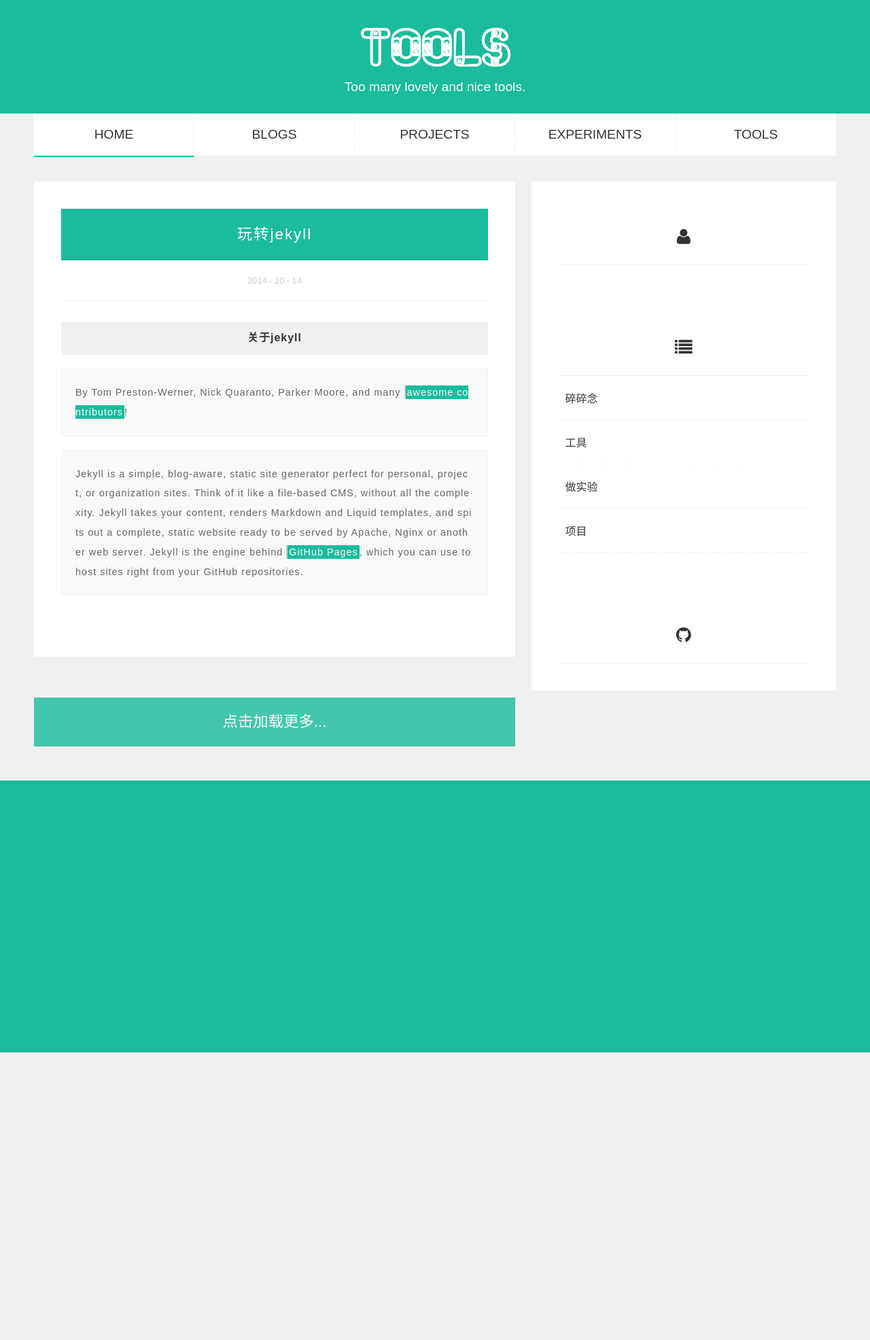
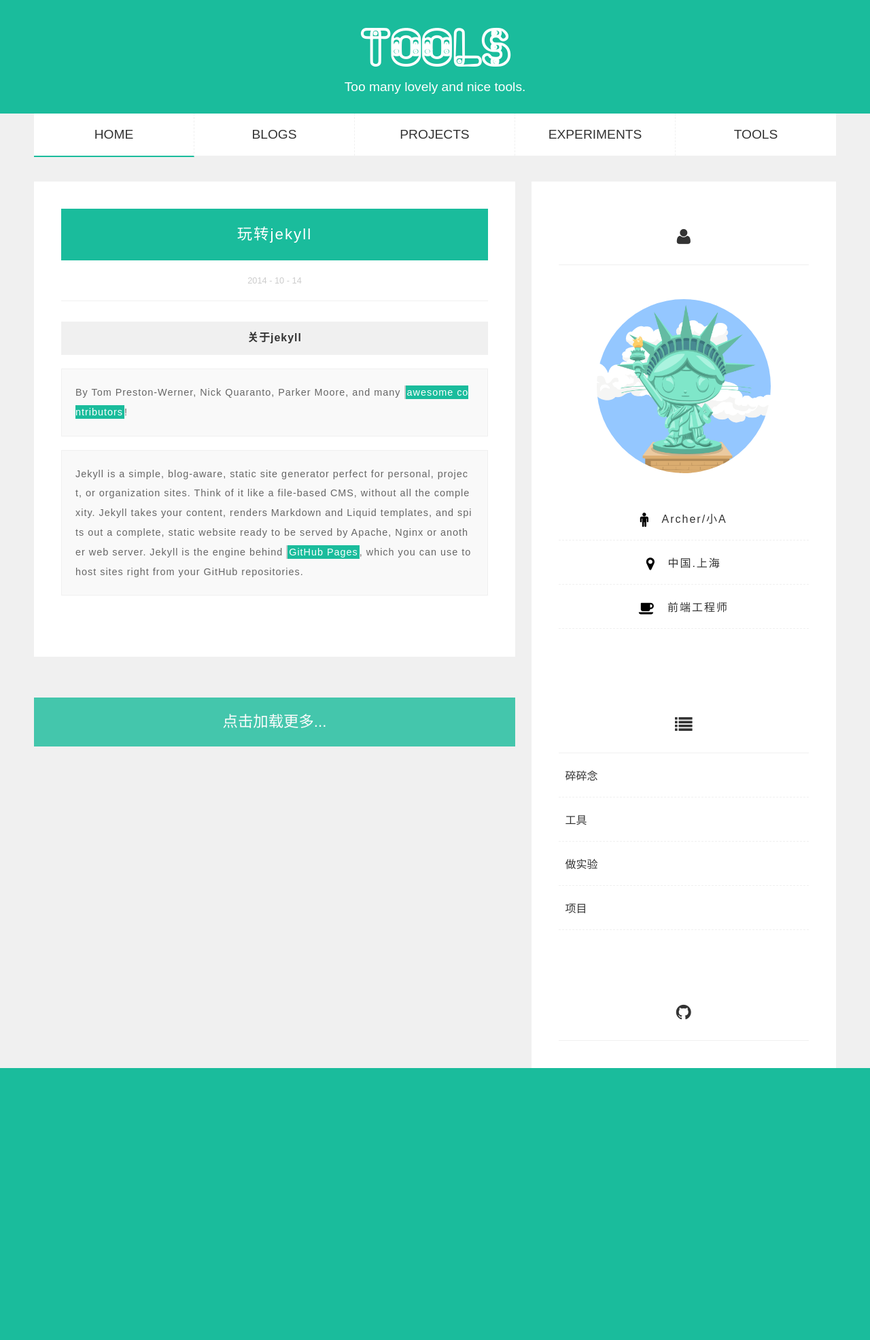
Before and after one commit to qddegtya/qddegtya.github.io, a Jekyll site: the page built from tools.html, in a window 1280 px wide. Shown: the whole page at 68% size. Built offline with Jekyll 4.4.1, drawn with Linux system fonts in a browser that asks for light colours; nearby versions of some CDN libraries; before the commit the page ends 1548 px from its top, so only the background shows below that.

Commit message:
更新侧栏头像
更新侧栏头像

```diff
--- a/_includes/index_sidebar.html
+++ b/_includes/index_sidebar.html
@@ -1,7 +1,14 @@
 <div class="blogsidebar index__sidebar">
     <div class="sidebar_item sidebar--about">
         <h3 class="sidebar__title"><i class="fa fa-user fa-lg"></i></h3>
-
+        <div class="aboutarcher">
+            <img src="../assets/images/avatar.png" class="myavatar">
+        </div>
+        <ul class="archermeta">
+            <li><i class="fa fa-male fa-lg"></i> <span class="archermeta--des">Archer/小A</span></li>
+            <li><i class="fa fa-map-marker fa-lg"></i> <span class="archermeta--des">中国.上海</span></li>
+            <li><i class="fa fa-coffee fa-lg"></i> <span class="archermeta--des">前端工程师</span></li>
+        </ul>
     </div>
 
     <div class="sidebar_item sidebar--cat">
--- a/assets/css/theme.css
+++ b/assets/css/theme.css
@@ -393,8 +393,31 @@
     text-decoration: none;
     font-size: 1.0rem;
 }
+.aboutarcher {
+    padding: 50px;
+    text-align: center;
+}
 
+.myavatar{
+    width: 256px;
+    height: 256px;
+    border-radius: 50%;
+}
 
+.archermeta{
+    text-align: center;
+}
+.archermeta li{
+    margin-bottom: 20px;
+    border-bottom: 1px dashed #f0f0f0;
+    padding-bottom: 20px;
+}
+.archermeta--des{
+    letter-spacing: 2px;
+    font-size: 1.0rem;
+    color:#333333;
+    margin-left: 15px;
+}
 
 
 
```
Also changed, not shown: assets/images/avatar.png (added), 7 other files.
